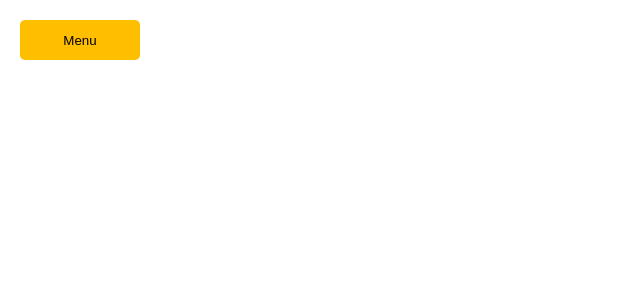
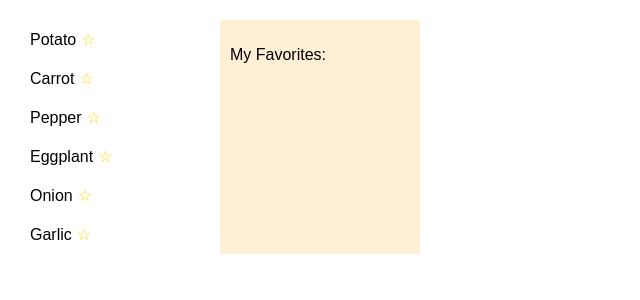
Before and after one commit to eggheadio-projects/course-boilerplate, a React (Create React App) app: page / in a window 1280 px wide. Shown: the top 300 px of the page, without its empty margins (0-640 px from the left). Built offline with nearby package versions, Linux system fonts and the light colour scheme.

Commit message:
Update TransitionGroup examples

```diff
--- a/src/05-transition-items-within-a-list-with-react-transition-group/index.js
+++ b/src/05-transition-items-within-a-list-with-react-transition-group/index.js
@@ -3,34 +3,34 @@ import {
   CSSTransition,
   TransitionGroup,
 } from 'react-transition-group';
-import uuidv1 from 'uuid/v1';
+import uuid from 'uuid';
 import './index.css';
 
 class App extends Component {
   items = [
     {
       name: 'Potato',
-      id: uuidv1(),
+      id: uuid(),
     },
     {
       name: 'Carrot',
-      id: uuidv1(),
+      id: uuid(),
     },
     {
       name: 'Pepper',
-      id: uuidv1(),
+      id: uuid(),
     },
     {
       name: 'Eggplant',
-      id: uuidv1(),
+      id: uuid(),
     },
     {
       name: 'Onion',
-      id: uuidv1(),
+      id: uuid(),
     },
     {
       name: 'Garlic',
-      id: uuidv1(),
+      id: uuid(),
     },
   ];
 
@@ -64,6 +64,7 @@ class App extends Component {
         <ul className="ingredients">
           {this.items.map(({ id, name }) => (
             <li
+              key={id}
               className="ingredient"
               onClick={() =>
                 this.toggleInFavorites(id)
@@ -80,18 +81,24 @@ class App extends Component {
             </li>
           ))}
         </ul>
-        <TransitionGroup className="favorites">
+        <div className="favorites">
           <p>My Favorites:</p>
-          {this.state.favorites.map(({ id, name }) => (
+          <TransitionGroup>
+            {this.state.favorites.map(
+              ({ id, name }) => (
                 <CSSTransition
                   timeout={500}
                   classNames="fade"
                   key={id}
                 >
-              <div className="favorite">{name}</div>
+                  <div className="favorite">
+                    {name}
+                  </div>
                 </CSSTransition>
-          ))}
+              )
+            )}
           </TransitionGroup>
+        </div>
       </div>
     );
   }
--- a/src/06-choose-which-kind-of-element-renders-as-the-lesstransitiongreater-lesscsstransitiongreater-and-lesstransitiongroupgreater-container-element-with-the-component-prop/index.css
+++ b/src/06-choose-which-kind-of-element-renders-as-the-lesstransitiongreater-lesscsstransitiongreater-and-lesstransitiongroupgreater-container-element-with-the-component-prop/index.css
@@ -1,6 +1,11 @@
 :root {
   --timeout: 500ms;
   --list-item-max-height: 30px;
+}
+
+ul {
+  padding: 0 10px;
+  margin: 0;
 }
 
 .container {
--- a/src/App.js
+++ b/src/App.js
@@ -1,10 +1,10 @@
 import React, { Component } from 'react';
 import './App.css';
-import TransitionAReactComponentWithCSSTransition from './01-transition-a-react-component-with-rtgs-csstransition';
+// import TransitionAReactComponentWithCSSTransition from './01-transition-a-react-component-with-rtgs-csstransition';
 // import Appear from './02-show-rtg-elements-with-an-initial-transition-with-the-appear-prop';
 // import EnterExit from './03-disable-rtg-enter-andor-exit-transitions-using-the-enter-and-exit-props';
 // import LifecycleProps from './04-fine-tune-transitions-with-react-transition-groups-lifecycle-props';
-// import TransitionListWithReactTransitionGroup from './05-transition-items-within-a-list-with-react-transition-group';
+import TransitionListWithReactTransitionGroup from './05-transition-items-within-a-list-with-react-transition-group';
 // import ComponentProp from './06-choose-which-kind-of-element-renders-as-the-lesstransitiongreater-lesscsstransitiongreater-and-lesstransitiongroupgreater-container-element-with-the-component-prop';
 // import ReactRouterTransition from './07-transition-between-pages-with-react-transition-group-and-react-router';
 // import Jss from './08-use-react-transition-group-alongside-jss';
@@ -13,11 +13,11 @@ import TransitionAReactComponentWithCSSTransition from './01-transition-a-react-
 class App extends Component {
   render() {
     return (
-      <TransitionAReactComponentWithCSSTransition />
+      // <TransitionAReactComponentWithCSSTransition />
       // <Appear />
       // <EnterExit />
       // <LifecycleProps />
-      // <TransitionListWithReactTransitionGroup />
+      <TransitionListWithReactTransitionGroup />
       // <ComponentProp />
       // <ReactRouterTransition />
       // <Jss />
```
Also changed, not shown: src/06-choose-which-kind-of-element-renders-as-the-lesstransitiongreater-lesscsstransitiongreater-and-lesstransitiongroupgreater-container-element-with-the-component-prop/index.js (+16 -14 lines). Lines whose indentation alone changed are shown as unchanged.
